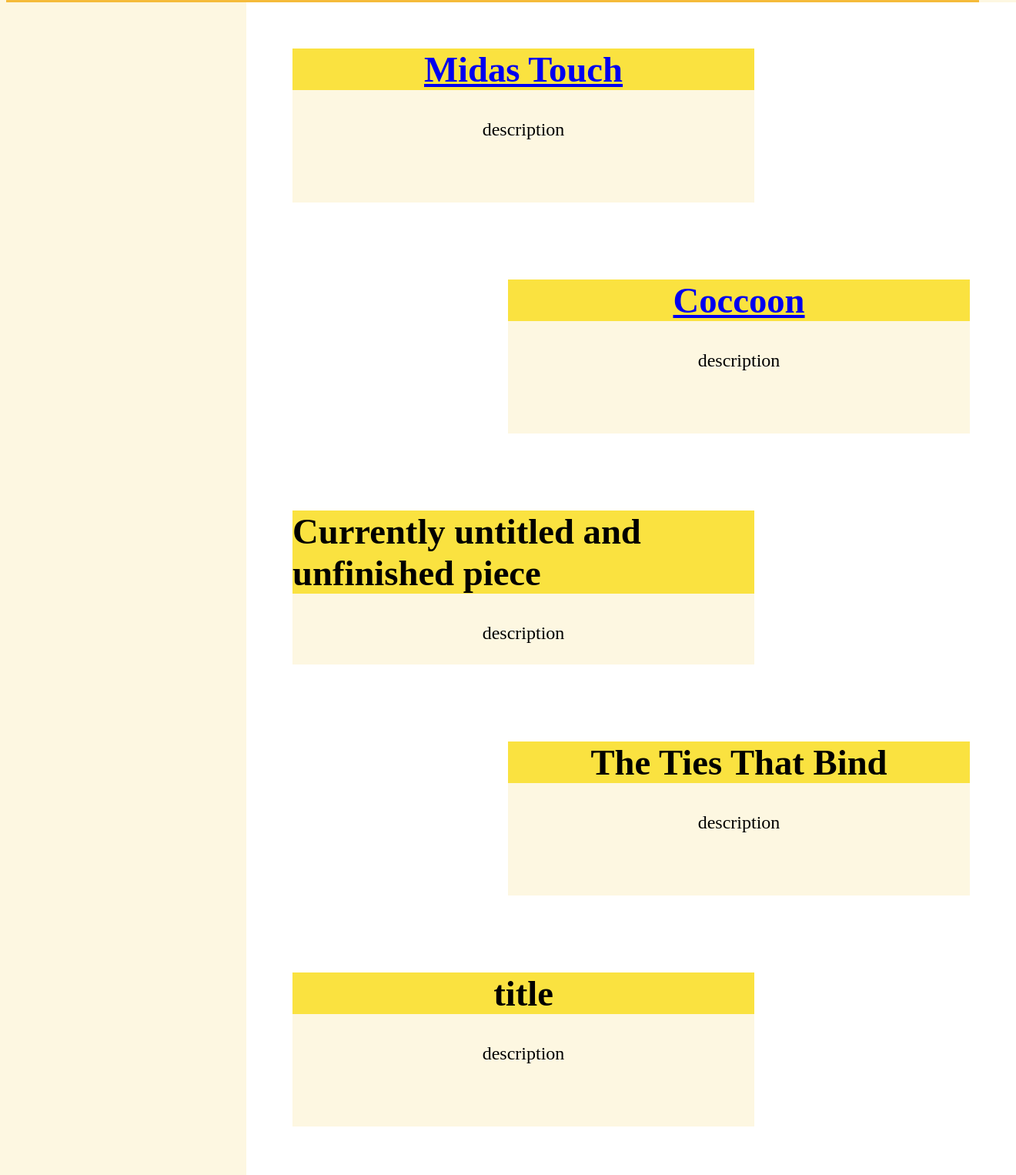
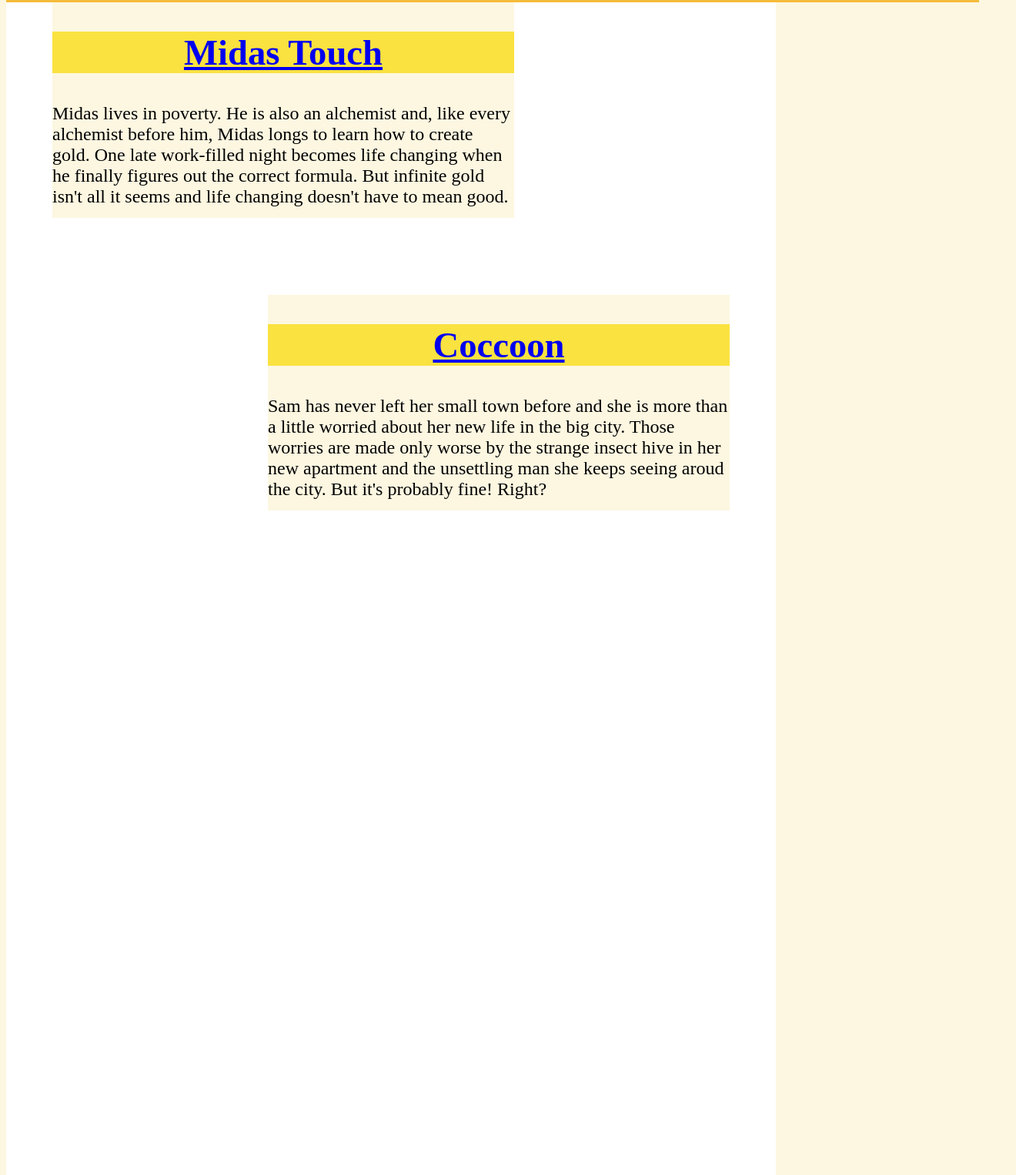
Before and after one commit to TheoSlusser/Portfolio, a plain HTML site: page writing.html in a window 1280 px wide. Shown: the part 234-1760 px from the top of the page at 77% size, 1320 px wide, since content can reach past the window. Drawn offline with Linux system fonts and the light colour scheme.

Commit message:
I figured out the problem!!!!!

```diff
--- a/style/stylesheet.css
+++ b/style/stylesheet.css
@@ -1,6 +1,14 @@
 body {
     background-color: #FDF7E1;
+}
 
+#maincontainer {
+    height: 2150px;
+    width: 1000px;
+    background-color: white;
+    display: flex;
+    flex-direction: column;
+    align-content: center;
 }
 
 ul{
@@ -42,20 +50,13 @@ li{
    margin-right: none;
 }
 
-#maincontainer {
-    height: 2000px;
-    width: 1000px;
-    background-color: white;
-    position: absolute;
-    left: 25%;
-    right: 50%;
-}
-
 #aboutme {
     background-color: #FDF7E1;
     width: 550px;
-    height: 300px;
+    height: 270px;
     margin-left: 60px;
+    padding-left: 5px;
+    margin-top: 60px;
 }
 
 h1 {
@@ -64,12 +65,11 @@ h1 {
     color: #FDF7E1;
 }
 
-img {
+.logo {
     margin-top: 24px;
 }
 
 h2 {
-    margin-top: 60px;
     display: flex;
     justify-content: center;
     font-size: 35pt;
@@ -90,7 +90,7 @@ p {
 
 #education {
     background-color: #FDF7E1;
-    height: 270px;
+    height: 350px;
     width: 880px;
     margin-left: 60px;
 }
@@ -115,43 +115,52 @@ p {
     height: 155px;
     width: 880px;
     margin-left: 60px;
+    top: 20px;
 }
 
 #midas {
     background-color: #FDF7E1;
     width: 600px;
-    height: 200px;
+    height: 280px;
     margin-left: 60px;
 }
 
 #coccoon {
     background-color: #FDF7E1;
     width: 600px;
-    height: 200px;
+    height: 280px;
     margin-left: 340px;
     margin-top: 100px;
 }
 
-#yay {
+#contact {
     background-color: #FDF7E1;
-    width: 600px;
-    height: 200px;
+    height: 155px;
+    width: 880px;
     margin-left: 60px;
-    margin-top: 100px;
 }
 
-#ttb {
-    background-color: #FDF7E1;
-    width: 600px;
-    height: 200px;
-    margin-left: 340px;
-    margin-top: 100px;
+.quinn {
+    margin-left: 60px;
+    margin-top: 60px;
 }
 
-#onemore {
-    background-color: #FDF7E1;
-    width: 600px;
-    height: 200px;
+.ocean {
+    margin-left: 436px;
+    margin-top: 60px;
+}
+
+.flowers {
     margin-left: 60px;
-    margin-top: 100px;
+    margin-top: 60px;
 }
+
+#melol {
+    display: flex;
+    flex-direction: row;
+}
+
+.me {
+    margin-left: 127.499955px;
+    margin-top: 60px;
+}
--- a/writing.html
+++ b/writing.html
@@ -22,27 +22,12 @@
 <div id="maincontainer">
     <div id="midas">
     <h2><a href="https://drive.google.com/file/d/1HSnsRrY9HazBw2kKEOI8WQ6rQ17sANve/view?usp=sharing" target="_blank">Midas Touch</a></h2>
-    <p>description</p>
+    <p>Midas lives in poverty. He is also an alchemist and, like every alchemist before him, Midas longs to learn how to create gold. One late work-filled night becomes life changing when he finally figures out the correct formula. But infinite gold isn't all it seems and life changing doesn't have to mean good.</p>
     </div>
 
     <div id="coccoon">
     <h2><a href="https://drive.google.com/file/d/1Ij5B-t-3q4blVgyn9OCYoXu5F-vZLXeB/view?usp=sharing" target="_blank">Coccoon</a></h2>
-    <p>description</p>
-    </div>
-
-    <div id="yay">
-    <h2>Currently untitled and unfinished piece </h2>
-    <p>description</p>
-    </div>
-
-    <div id="ttb">
-    <h2>The Ties That Bind</h2>
-    <p>description</p>
-    </div>
-
-    <div id="onemore">
-    <h2>title</h2>
-    <p>description</p>
+    <p>Sam has never left her small town before and she is more than a little worried about her new life in the big city. Those worries are made only worse by the strange insect hive in her new apartment and the unsettling man she keeps seeing aroud the city. But it's probably fine! Right?</p>
     </div>
 </div>
 </body>
```
Also changed, not shown: Photography.html (+13 -1 lines), index.html (+19 -7 lines), 8 other files.
